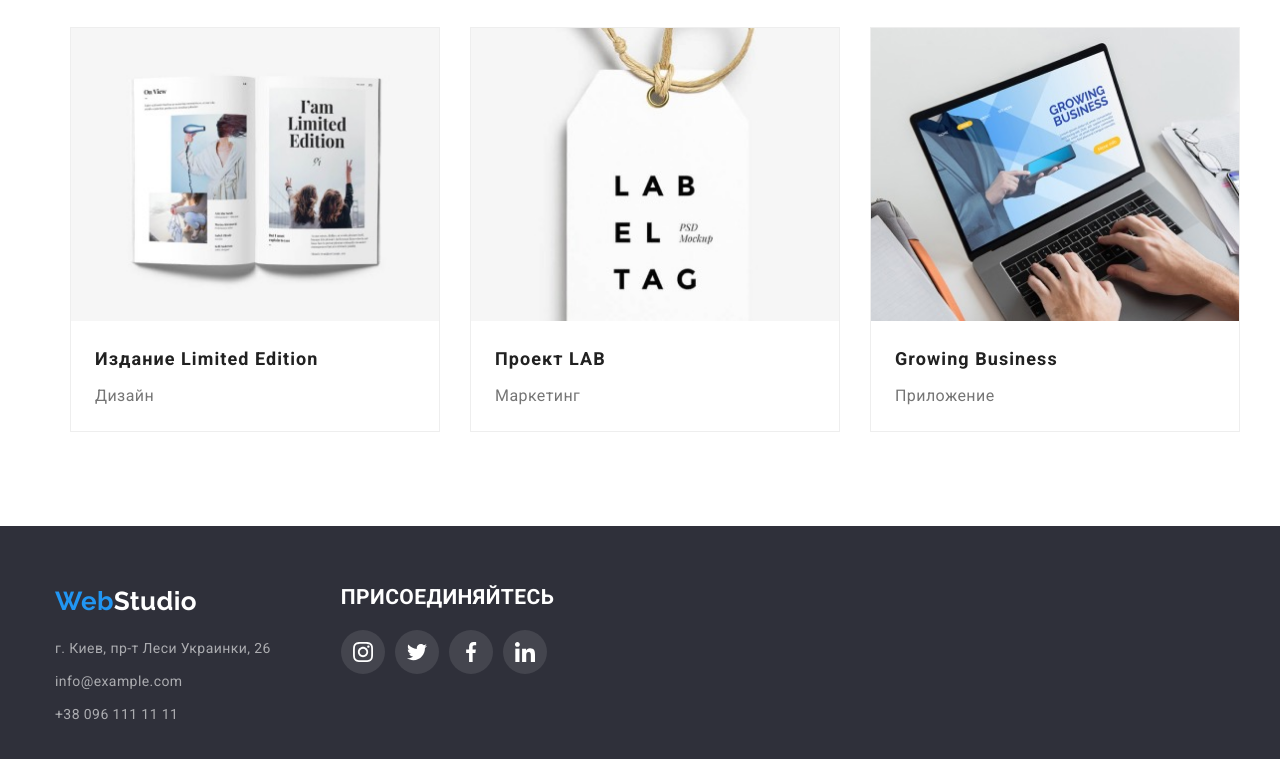
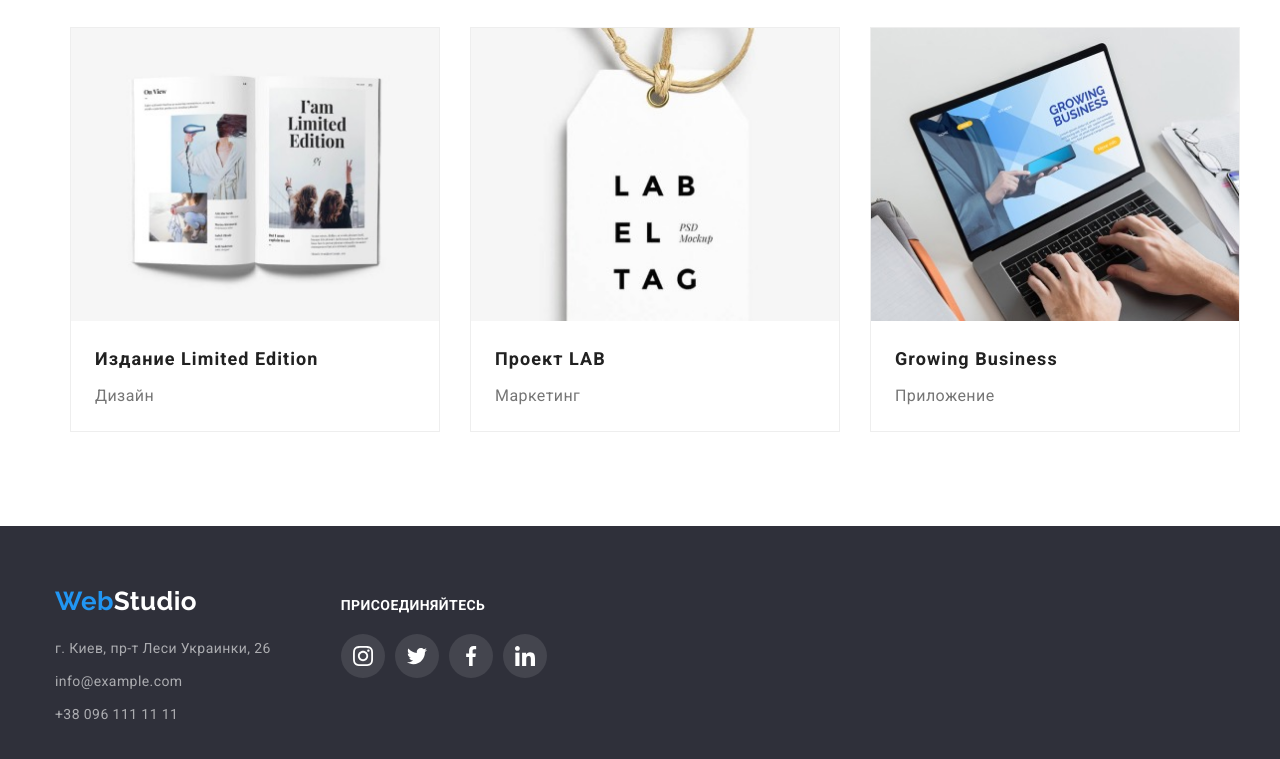
Before and after one commit to OlhaYakubovych/goit-markup-hw-04, a plain HTML site: page portfolio.html in a window 1280 px wide. Shown: the part 1105-1864 px from the top of the page. Drawn offline with nearby package versions, Linux system fonts and the light colour scheme.

Commit message:
доработка дз

```diff
--- a/css/styles.css
+++ b/css/styles.css
@@ -183,7 +183,7 @@ body {
   background-position: center;
   background-size: cover;
   text-align: center;
-  width: 1600px;
+  max-width: 1600px;
   padding-top: 200px;
   padding-bottom: 200px;
 }
@@ -431,6 +431,7 @@ body {
 
 .footer-main-container {
   display: flex;
+  align-items: baseline;
 }
 
 .footer-logo {
@@ -477,7 +478,9 @@ body {
   margin-bottom: 20px;
 
   font-weight: 700;
+  font-size: 14px;
   line-height: 1.14;
+  letter-spacing: 0.03em;
   text-transform: uppercase;
   color: var(--main-title-color);
 }
```
Also changed, not shown: 1 other file.
